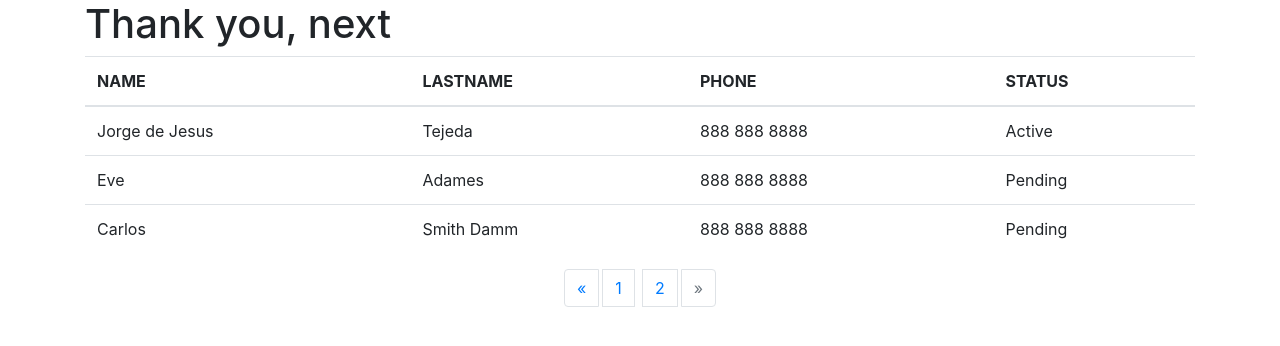
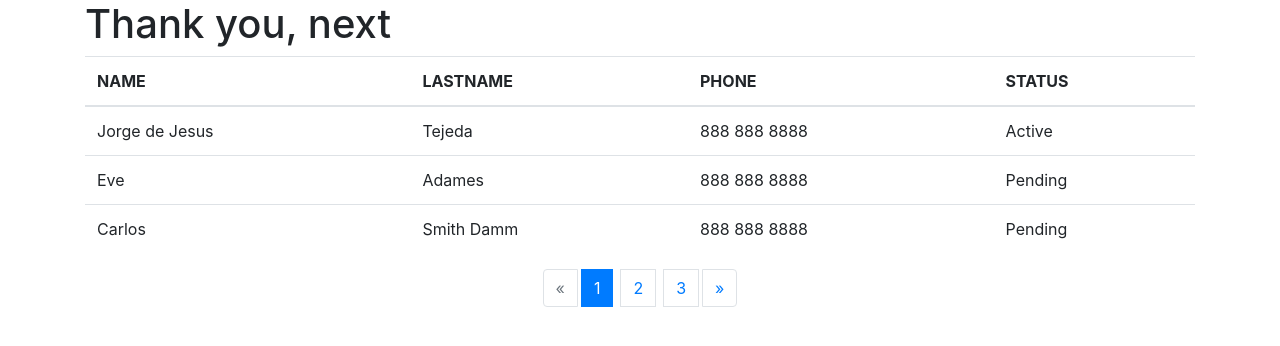
Before and after one commit to jorgetejeda/nextjsComponents, a Next.js app: page / in a window 1280 px wide. Shown: the top 346 px of the page. Built offline with nearby package versions, Linux system fonts and the light colour scheme.

Commit message:
change naming and modified pagination

```diff
--- a/components/Ui-Element/Table_Ui-Element.js
+++ b/components/Ui-Element/Table_Ui-Element.js
@@ -1,7 +1,7 @@
 import React, { Component } from "react";
 import { Table } from "react-bootstrap";
 import { Pagination } from "react-bootstrap";
-
+// TODO: Create pagination function
 class TableUiElement extends Component {
   constructor(props) {
     super(props);
@@ -11,8 +11,12 @@ class TableUiElement extends Component {
     headers: this.props.headers,
     data: this.props.data,
     cellClassConditions: this.props.cellClassConditions,
-    countRowView: this.props.countRowView,
+    recordPerView: this.props.recordPerView,
+    totalRecords: Math.ceil(this.props.data.length / this.props.recordPerView),
+    currentPage:1,
     pagination: <></>,
+    isEnd: false,
+    isStart: true,
   };
 
   renderHeader = () =>
@@ -39,27 +43,26 @@ class TableUiElement extends Component {
   };
 
   addPagination = () => {
-    let count = this.state.data.length / this.state.countRowView;
-    if (count <= 1) return;
     let page = [];
-    for (let index = 0; index < count; index++) {
+    for (let index = 0; index < this.state.totalRecords; index++) {
       page.push(
-        <Pagination.Item key={index} className="mx-1">
+        <Pagination.Item active={this.state.currentPage == (index+1)} key={index} className="mx-1">
           {index + 1}
         </Pagination.Item>
       );
     }
+
     return (
       <Pagination className="justify-content-center">
-        <Pagination.First />
+        {(this.state.totalRecords <= 1) ? "" : <Pagination.First disabled={this.state.isStart} />}
         {page}
-        <Pagination.Last disabled />
+        {(this.state.totalRecords <= 1) ? "" : <Pagination.Last disabled={this.state.isEnd} />}
       </Pagination>
     );
   };
 
   componentDidMount() {
-    if (this.state.countRowView)
+    if (this.state.recordPerView)
       this.setState({ pagination: this.addPagination() });
     else null;
   }
--- a/pages/index.js
+++ b/pages/index.js
@@ -29,7 +29,7 @@ const Index = () => (
           estatus: "Pending",
         },
       ]}
-      countRowView={2}
+      recordPerView={1}
       cellClassConditions={{
         columnName: "STATUS",
         onLoad: (value) =>
```
